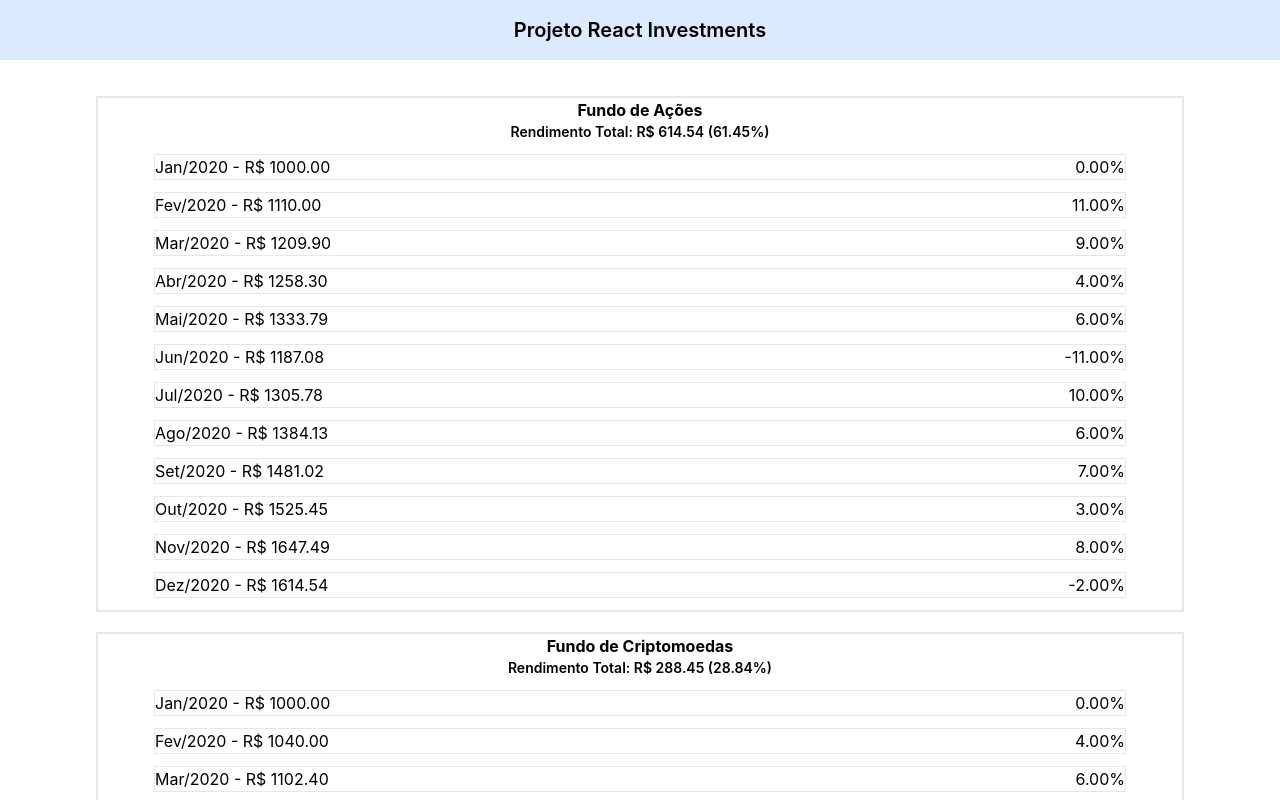
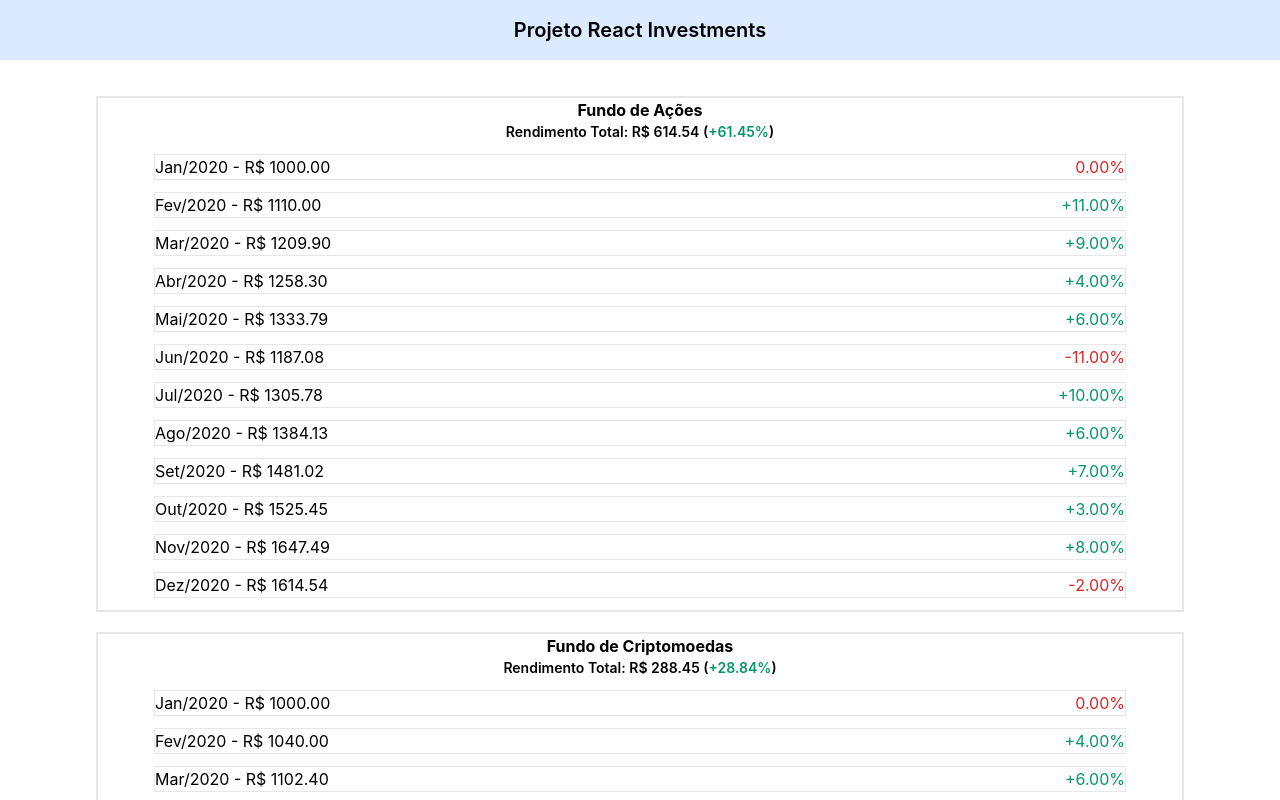
Before and after one commit to drishaolin/BootcampReact-IGTI2021-react, a React (Create React App) app: page / in a window 1280 px wide. Shown: the top 800 px of the page. Built offline with nearby package versions, Linux system fonts and the light colour scheme.

Commit message:
include PercentageFormate for percentage format and styles

```diff
--- a/src/components/Investment.jsx
+++ b/src/components/Investment.jsx
@@ -1,4 +1,5 @@
 import React from "react";
+import PercentageFormat from "./PercentageFormat";
 
 export default function Investment({ children: invReport}) {
   const { month, year, value, percentage } = invReport;
@@ -13,7 +14,8 @@ export default function Investment({ children: invReport}) {
       <ul>
         <li className="flex flex-row border my-3 mx-10 ">
           <span className="flex-1">{`${currentMonth}/${year} - R$ ${value.toFixed(2)}`}</span>
-          <span>{`${percentage.toFixed(2)}%`}</span>
+          <PercentageFormat>{percentage}</PercentageFormat>
+
         </li>
       </ul>
     </div>
--- /dev/null
+++ b/src/components/PercentageFormat.jsx
@@ -0,0 +1,5 @@
+export default function PercentageFormat({children: percent}) {
+  const percentColor = percent > 0 ? "text-green-600" : "text-red-600";
+  const sign = percent > 0 ? '+' : '';
+  return <span className={percentColor}>{`${sign}${percent.toFixed(2)}%`}</span>;
+}
--- a/src/pages/InvestmentsPage.jsx
+++ b/src/pages/InvestmentsPage.jsx
@@ -3,6 +3,7 @@ import Header from "../components/Header";
 import Investment from "../components/Investment";
 import Investments from "../components/Investments";
 import Main from "../components/Main";
+import PercentageFormat from "../components/PercentageFormat";
 
 import { investments } from "../data/investments";
 import { reports } from "../data/reports";
@@ -26,14 +27,14 @@ export default function InvestmentsPage() {
 
 
           const earnings = (filteredReports[filteredReports.length-1].value - filteredReports[0].value).toFixed(2);
-          const anualPercentage = (earnings *100 / filteredReports[0].value).toFixed(2);
+          const anualPercentage = (earnings *100 / filteredReports[0].value);
 
 
           return (
             <Investments key={inv.id}>
               <div>
                 <h1 className="font-bold text-center">{inv.description}</h1>
-                <h2 className="font-semibold text-center text-sm">Rendimento Total: R$ {earnings} ({anualPercentage}%)</h2>
+                <h2 className="font-semibold text-center text-sm">Rendimento Total: R$ {earnings} (<PercentageFormat>{anualPercentage}</PercentageFormat>)</h2>
                 {filteredReports.map((fRep) => (
                   <Investment key={fRep.id}>
                     {fRep}
```
